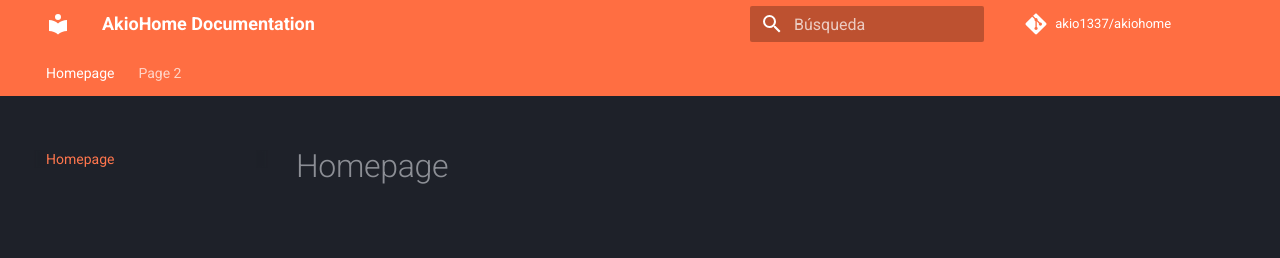
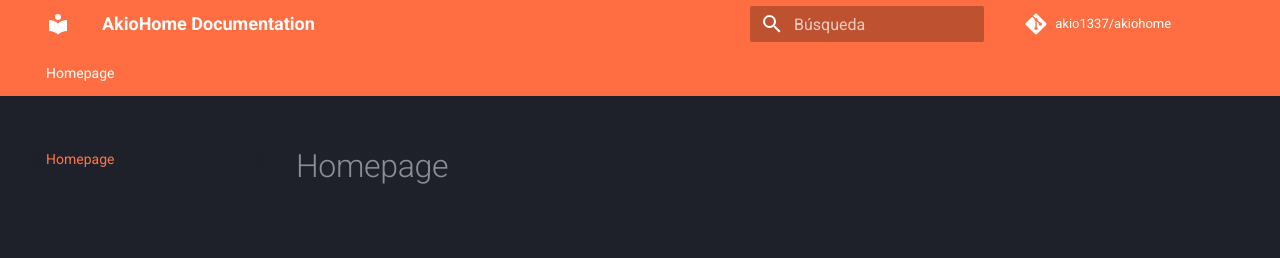
Before and after one commit to akio1337/akiohome-docs, an MkDocs documentation site: the page built from docs/index.md, in a window 1280 px wide. Shown: the top 258 px of the page. Built offline with MkDocs 1.6.1 and Material for MkDocs 9.7.7, drawn with Linux system fonts in a browser that asks for light colours; comment, search, counter and statistics services are not loaded.

Commit message:
minor changes

```diff
--- a/docs/page2.md
+++ /dev/null
@@ -1,4 +0,0 @@
-# Page 2
-
-## Another heading
-Es una prueba
```
Also changed, not shown: docs/index.md (line endings or trailing spaces).
